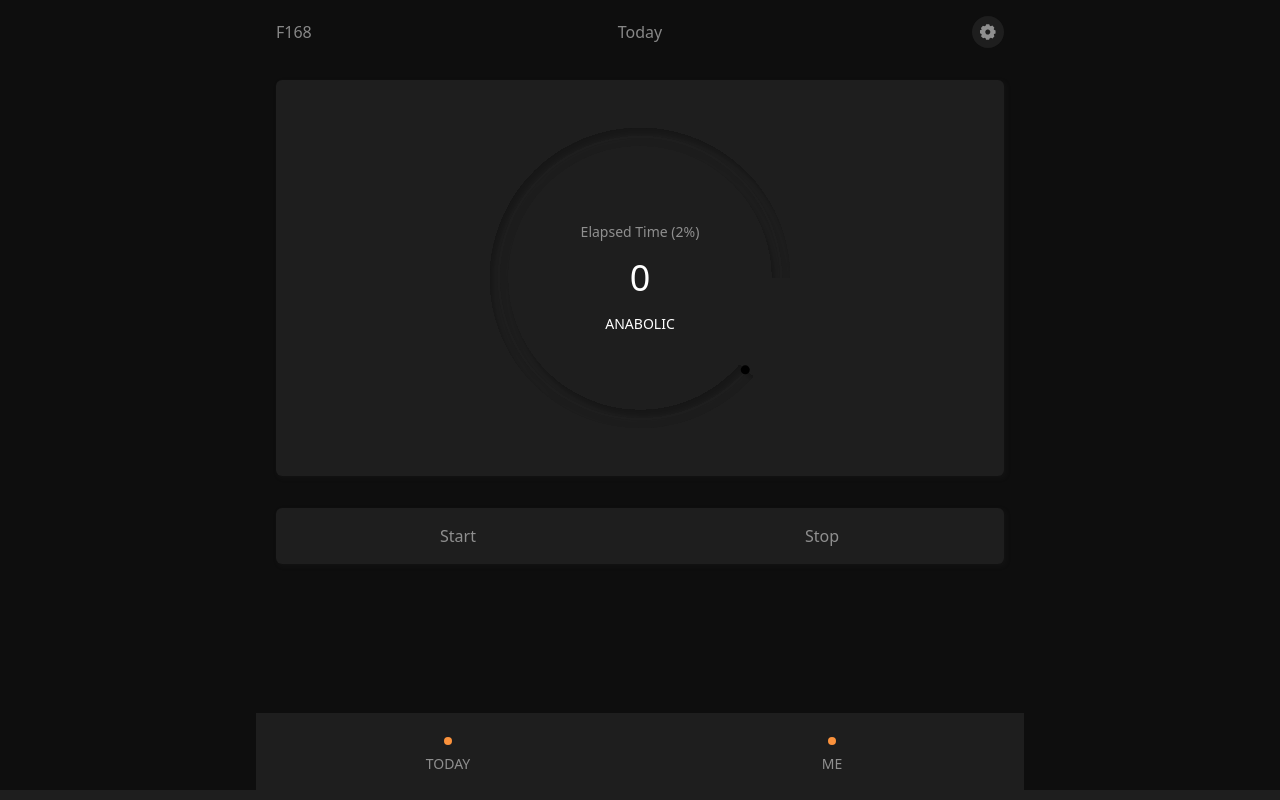
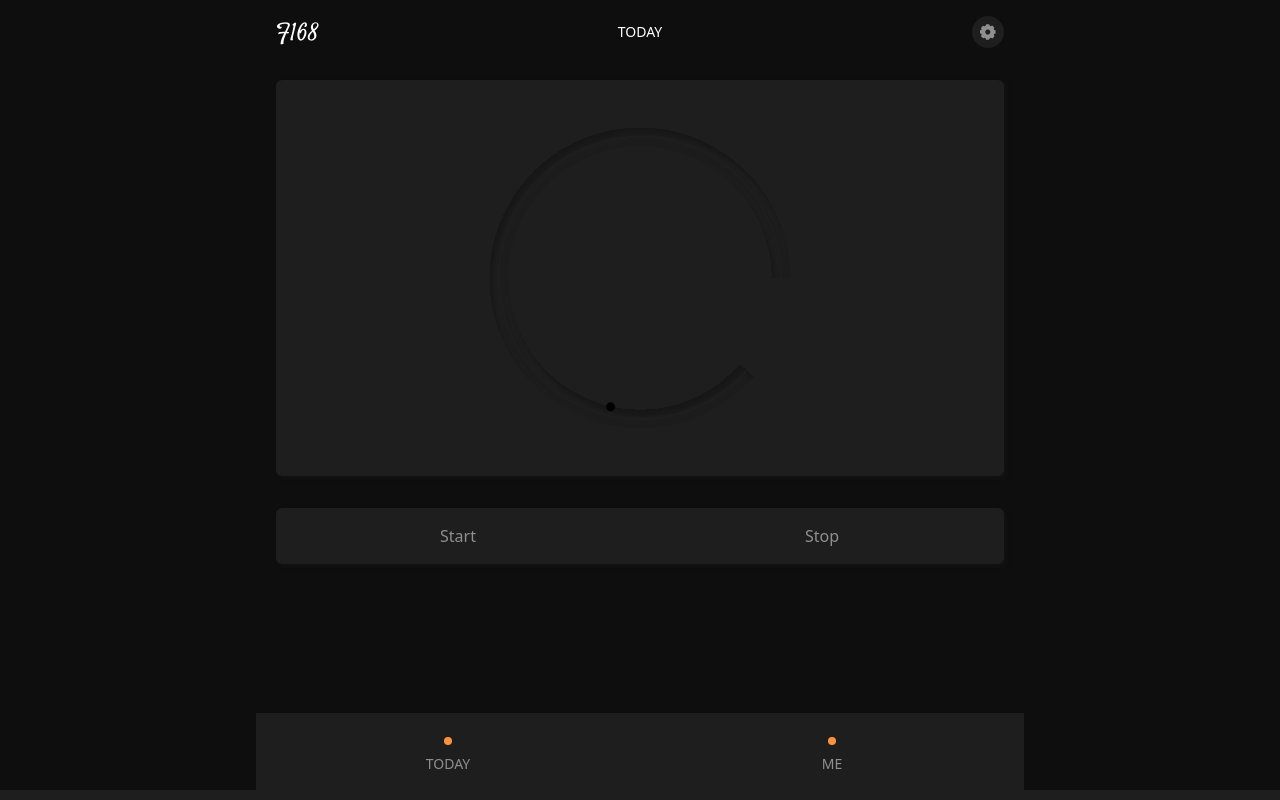
Before and after one commit to Slepzs/F168, a Next.js app: page / in a window 1280 px wide. Built offline with nearby package versions, Linux system fonts and the light colour scheme.

Commit message:
Feat: Supabase added, login view

```diff
--- a/package.json
+++ b/package.json
@@ -29,6 +29,9 @@
   },
   "dependencies": {
     "@babel/core": "^7.22.9",
+    "@supabase/auth-ui-react": "^0.4.2",
+    "@supabase/auth-ui-shared": "^0.1.6",
+    "@supabase/supabase-js": "^2.29.0",
     "@tanstack/react-query": "^4.29.19",
     "@tanstack/react-query-devtools": "^4.29.19",
     "@typescript-eslint/parser": "^5.0.0",
--- a/src/components/Atoms/Times.tsx
+++ b/src/components/Atoms/Times.tsx
@@ -1,7 +1,7 @@
 import { memo } from "react";
 
 type Props = {
-  times: string;
+  times?: string;
 };
 
 const Times: React.FC<Props> = ({ times }) => {
--- a/src/components/Atoms/svg/WatchTimer.tsx
+++ b/src/components/Atoms/svg/WatchTimer.tsx
@@ -3,23 +3,23 @@ import gsap from "gsap";
 
 type Props = {};
 
-const WatchFace: React.FC<Props> = ({}) => {
+const WatchFace: React.FC<Props> = () => {
   const dotAnimation = () => {
     const path = document.querySelector<SVGPathElement>(".watchline");
     const circle = document.querySelector<SVGCircleElement>(".circle");
 
-    const val = { distance: 0 }; // to be calculated
+    const val = { distance: 0 }; // ToDo:: Calculate this value based on time spent in fasting.
     console.log(path.getTotalLength());
     // Create a tween
     gsap.to(val, {
       // Animate from distance 0 to the total distance
       distance: path.getTotalLength(),
       // Make the animation lasts 5 seconds
-      duration: 1,
+      duration: 5,
       // Function call on each frame of the animation
       onUpdate: () => {
         // Query a point at the new distance value
-        const point = path.getPointAtLength(val.distance);
+        const point = path.getPointAtLength(100);
         // Update the circle coordinates
         circle.setAttribute("cx", point.x.toString());
         circle.setAttribute("cy", point.y.toString());
--- a/src/components/Organism/Header/Header.tsx
+++ b/src/components/Organism/Header/Header.tsx
@@ -8,10 +8,16 @@ const Header: React.FC<Props> = ({}) => {
     <header className="bg-black pb-4">
       <div className="grid grid-cols-3 items-center max-w-3xl px-5 py-4">
         <div>
-          <span className="uppercase">F168</span>
+          <div className="relative w-[2.6rem] h-[1.6rem]">
+            <span className="text-2xl text-white font-logo text-center absolute top-0 left-0">
+              F168
+            </span>
+          </div>
         </div>
         <div>
-          <div className="grid justify-center">Today</div>
+          <div className="grid justify-center text-sm uppercase text-white">
+            Today
+          </div>
         </div>
         <div className="grid justify-end">
           <div className="bg-primary p-2 rounded-full">
--- a/src/pages/_app.tsx
+++ b/src/pages/_app.tsx
@@ -4,6 +4,15 @@ import type { AppProps } from "next/app";
 import { QueryClient, QueryClientProvider } from "@tanstack/react-query";
 import { ReactQueryDevtools } from "@tanstack/react-query-devtools";
 import { Satisfy } from "next/font/google";
+
+const satisfy = Satisfy({
+  weight: "400",
+  style: "normal",
+  display: "swap",
+  variable: "--font-satisfy",
+  preload: true,
+  subsets: ["latin"],
+});
 
 const configQuery = {
   defaultOptions: {
@@ -18,10 +27,12 @@ function App({ Component, pageProps }: AppProps) {
   const isDevEnv = process.env.NEXT_PUBLIC_ENV === "development";
   const [queryClient] = React.useState(() => new QueryClient(configQuery));
   return (
-    <QueryClientProvider client={queryClient}>
-      <Component {...pageProps} />
-      {/*  {isDevEnv && <ReactQueryDevtools />} */}
-    </QueryClientProvider>
+    <main className={`${satisfy.variable} `}>
+      <QueryClientProvider client={queryClient}>
+        <Component {...pageProps} />
+        {/*  {isDevEnv && <ReactQueryDevtools />} */}
+      </QueryClientProvider>
+    </main>
   );
 }
 
--- /dev/null
+++ b/src/pages/login.tsx
@@ -0,0 +1,26 @@
+import { memo } from "react";
+import { createClient } from "@supabase/supabase-js";
+import { Auth } from "@supabase/auth-ui-react";
+import { ThemeSupa } from "@supabase/auth-ui-shared";
+
+type Props = {};
+
+const supabase = createClient(
+  process.env.NEXT_PUBLIC_SUPABASE_URL as string,
+  process.env.NEXT_PUBLIC_SUPABASE_ANON_KEY as string
+);
+
+const Login: React.FC<Props> = ({}) => {
+  return (
+    <div className="bg-black h-screen  px-5 pt-12">
+      <h1 className="text-[120px] text-white font-logo text-center">F168</h1>
+      <Auth
+        supabaseClient={supabase}
+        appearance={{ theme: ThemeSupa }}
+        theme="dark"
+      />
+    </div>
+  );
+};
+
+export default memo(Login);
--- a/src/utils/store.ts
+++ b/src/utils/store.ts
@@ -4,30 +4,28 @@ import { useState, useEffect } from "react";
 import { luxon } from "luxon";
 
 interface TimerState {
-  time: Date | luxon.DateTime | null;
-  setTime: () => void;
-  timerActive: boolean;
-  timesStore: string[];
-  addToTimesStore: (time: string) => void;
-  changeTimerStatus: () => void;
+  timer: number;
+  intervalId?: NodeJS.Timeout;
+  startTimer: () => void;
+  stopTimer: () => void;
 }
 
-export const useTimeStore = create<TimerState>()(
-  persist(
-    (set, get) => ({
-      time: null,
-      timerActive: false,
-      timesStore: [],
-      setTime: () => set({ time: new Date() }),
-      changeTimerStatus: () => set({ timerActive: !get().timerActive }),
-      addToTimesStore: (time: string) =>
-        set({ timesStore: [...get().timesStore, time] }),
-    }),
-    {
-      name: "time-storage", // name of item in the storage (must be unique)
-    }
-  )
-);
+export const useTimerStore = create<TimerState>((set) => ({
+  timer: 0,
+  startTimer: () => {
+    // Start the timer and update it every second
+    const intervalId = setInterval(() => {
+      set((state) => ({ timer: state.timer + 1 }));
+    }, 1000);
+    // Store the interval ID in the state so you can clear it later if needed
+    set({ intervalId });
+  },
+  stopTimer: () => {
+    // Clear the interval when you want to stop the timer
+    const { intervalId } = useTimerStore.getState();
+    clearInterval(intervalId);
+  },
+}));
 
 export const useStore = <T, F>(
   store: (callback: (state: T) => unknown) => unknown,
--- a/src/views/homepage/homepage.tsx
+++ b/src/views/homepage/homepage.tsx
@@ -1,39 +1,17 @@
 import Link from "next/link";
 import React, { memo, useEffect, useState } from "react"; // Import useState
 import Layout from "~components/Organism/Layout";
-import { useTimeStore, useStore } from "../../utils/store";
+import { useTimerStore } from "../../utils/store";
 import { DateTime } from "luxon"; // Import Luxon's DateTime and Duration
 import Card from "~components/Atoms/Card";
 import WatchTimer from "~components/Atoms/svg/WatchTimer";
 import Times from "~components/Atoms/Times";
 
 const Homepage: React.FC = () => {
-  const timer = useStore(useTimeStore, (state) => state);
-  const [time, setTime] = useState<string>("0"); // Use state to manage time
-  let intervalId: NodeJS.Timeout | null = null;
-
-  useEffect(() => {
-    if (timer?.timerActive && timer?.time) {
-      const startTime = timer?.time
-        ? DateTime.fromISO(timer?.time)
-        : DateTime.now();
-
-      intervalId = setInterval(() => {
-        // calculate time passed since start timer
-        const timePassed = DateTime.now()
-          .diff(startTime)
-          .shiftTo("hours", "minutes", "seconds");
-        const formattedTime = timePassed.toFormat("hh:mm:ss"); // Format the time passed as "hh:mm:ss"
-        setTime(formattedTime);
-      }, 1000);
-    }
-
-    return () => {
-      if (intervalId) {
-        clearInterval(intervalId); // Clean up the interval on component unmount
-      }
-    };
-  }, [timer?.timerActive, timer?.time]);
+  const { timer, startTimer, stopTimer } = useTimerStore();
+  /*   const [time, setTime] = useState<string>("0"); // Use state to manage time */
+  /*   let intervalId: NodeJS.Timeout | null = null;
+   */
 
   return (
     <Layout>
@@ -43,7 +21,7 @@ const Homepage: React.FC = () => {
           <Card>
             <div className="p-4 sm:p-12 grid justify-center relative">
               <WatchTimer />
-              <Times times={time} />
+              {/*    <Times times={timer} /> */}
             </div>
           </Card>
         </div>
@@ -53,10 +31,7 @@ const Homepage: React.FC = () => {
             <button
               className="rounded-md"
               onClick={() => {
-                timer?.changeTimerStatus();
-                if (time?.length === 1) {
-                  timer?.setTime();
-                }
+                startTimer();
               }}
             >
               Start
@@ -64,8 +39,7 @@ const Homepage: React.FC = () => {
             <button
               className="rounded-md"
               onClick={() => {
-                clearInterval(intervalId!);
-                timer?.changeTimerStatus();
+                stopTimer();
               }}
             >
               Stop
--- a/tailwind.config.js
+++ b/tailwind.config.js
@@ -7,6 +7,9 @@ module.exports = {
   ],
   theme: {
     extend: {
+      fontFamily: {
+        logo: ["var(--font-satisfy)"],
+      },
       colors: {
         primary: "#1E1E1E",
         secondary: "#2F2F2F",
```
Also changed, not shown: 2 other files (tests, documents, lock files or other folders).
